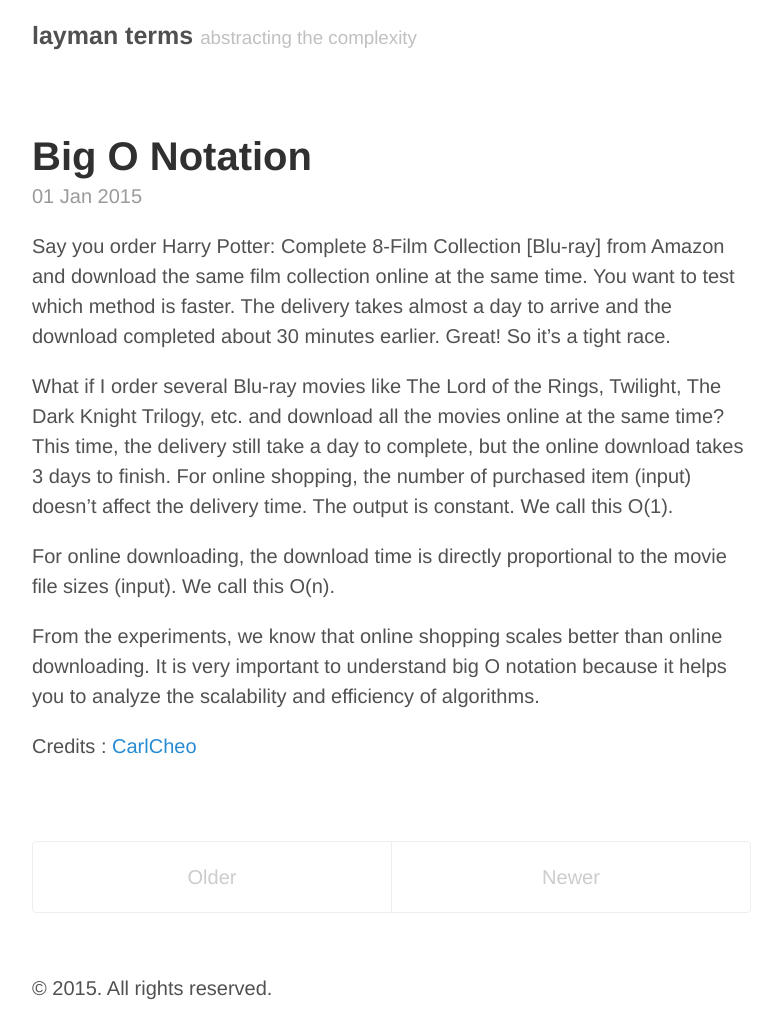
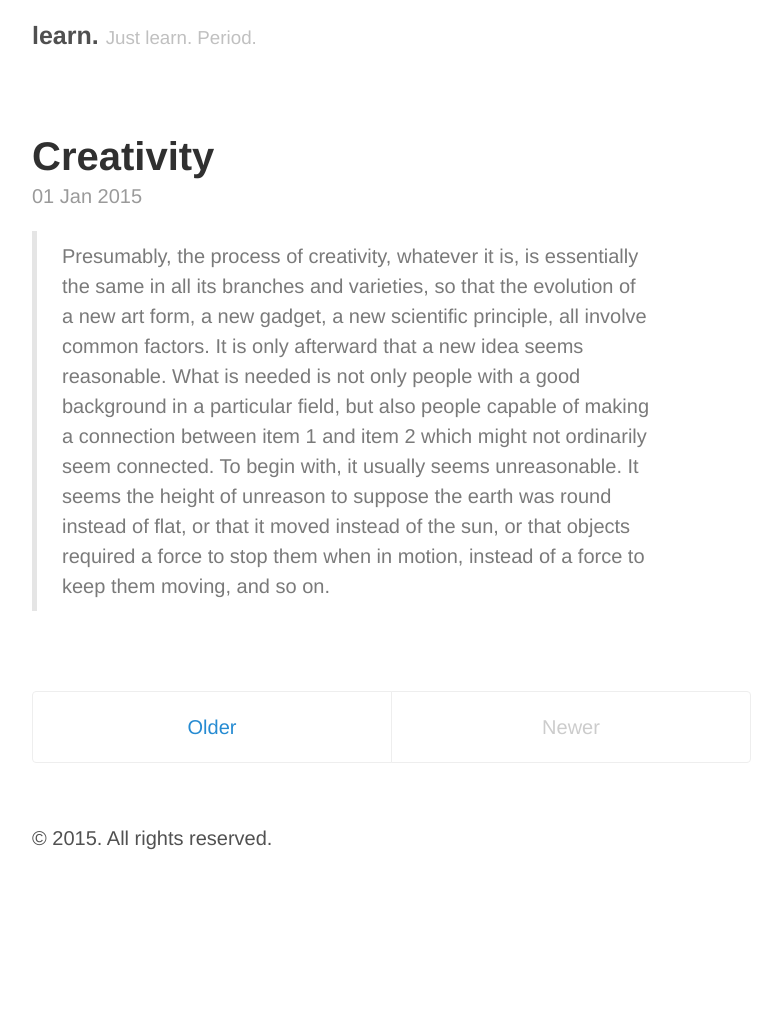
Before and after one commit to lakshma/lakshma.github.io, a Jekyll site: the page built from index.html, in a window 1280 px wide. Shown: the whole page, without its empty margins (248-1030 px from the left). Built offline with Jekyll 4.4.1, drawn with Linux system fonts in a browser that asks for light colours; Markdown is read by kramdown in place of the engine named in the settings; the list of posts is cut into pages by our own code; after the commit the page ends 900 px from its top, so only the background shows below that.

Commit message:
no message

```diff
--- a/_config.yml
+++ b/_config.yml
@@ -6,8 +6,8 @@ pygments:         true
 permalink:        pretty
 
 # Setup
-title:            layman terms
-tagline:          abstracting the complexity
+title:            learn.
+tagline:          Just learn. Period.
 url:
 paginate:         1
 baseurl:          /
--- /dev/null
+++ b/_posts/2015-01-01-creativity.md
@@ -0,0 +1,10 @@
+---
+layout: post
+title: Creativity
+---
+
+> Presumably, the process of creativity, whatever it is, is essentially the same in all its branches and varieties, so that the evolution of a new art form,
+a new gadget, a new scientific principle, all involve common factors. It is only afterward that a new idea seems reasonable. What is needed is not only people
+with a good background in a particular field, but also people capable of making a connection between item 1 and item 2 which might not ordinarily seem connected.
+To begin with, it usually seems unreasonable. It seems the height of unreason to suppose the earth was round instead of flat, or that it moved instead of the sun,
+or that objects required a force to stop them when in motion, instead of a force to keep them moving, and so on.
```
